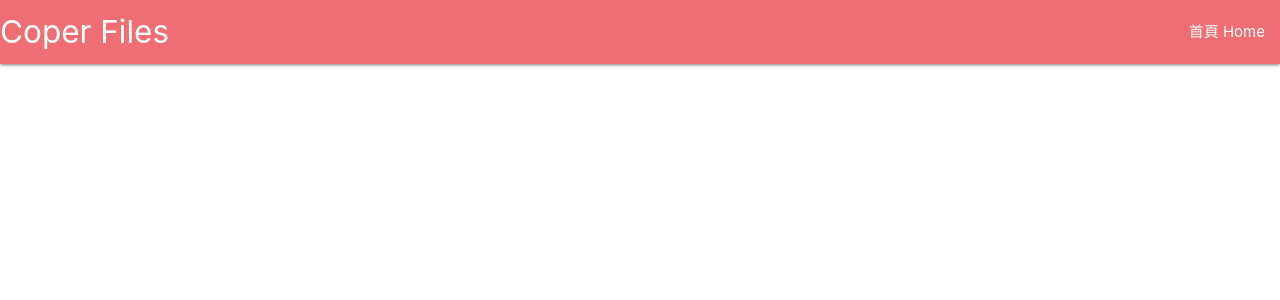
After one commit to NTUST/107-team18, a Django app: template templates/base.html in a window 1280 px wide. The commit adds this page. Shown: the top 300 px of the page. Run offline with Django 3.2, Linux system fonts and the light colour scheme; the template is opened without the code that fills it, so the values that code supplies are empty.

Commit message:
Framwork Edit

```diff
--- a/CourseFile/settings.py
+++ b/CourseFile/settings.py
@@ -57,7 +57,7 @@ ROOT_URLCONF = 'CourseFile.urls'
 TEMPLATES = [
     {
         'BACKEND': 'django.template.backends.django.DjangoTemplates',
-        'DIRS': [os.path.join(BASE_DIR, 'main/templates/main')],
+        'DIRS': [os.path.join(BASE_DIR, 'main/templates/main'), os.path.join(BASE_DIR, 'templates')],
         'APP_DIRS': True,
         'OPTIONS': {
             'context_processors': [
--- a/main/templates/main/index.html
+++ b/main/templates/main/index.html
@@ -1,4 +1,4 @@
-{% extends 'main/base.html' %}
+{% extends 'base.html' %}
 
 {% block content %}
 <table>
--- a/main/templates/main/base.html
+++ b/templates/base.html
@@ -13,6 +13,8 @@
 </head>
 
 <body>
+  {% include 'includes/_navbar.html' %}
+
   {% block content %}
 
   {% endblock %}
--- /dev/null
+++ b/templates/includes/_navbar.html
@@ -0,0 +1,10 @@
+<div class="navbar-fixed">
+  <nav>
+    <div class="nav-wrapper">
+      <a href="/" class="left brand-logo">Coper Files</a>
+      <ul class="right hide-on-small-only">
+        <li><a href="{% url 'index' %}">首頁 Home</a></li>
+      </ul>
+    </div>
+  </nav>
+</div>
```
Also changed, not shown: README.md.
